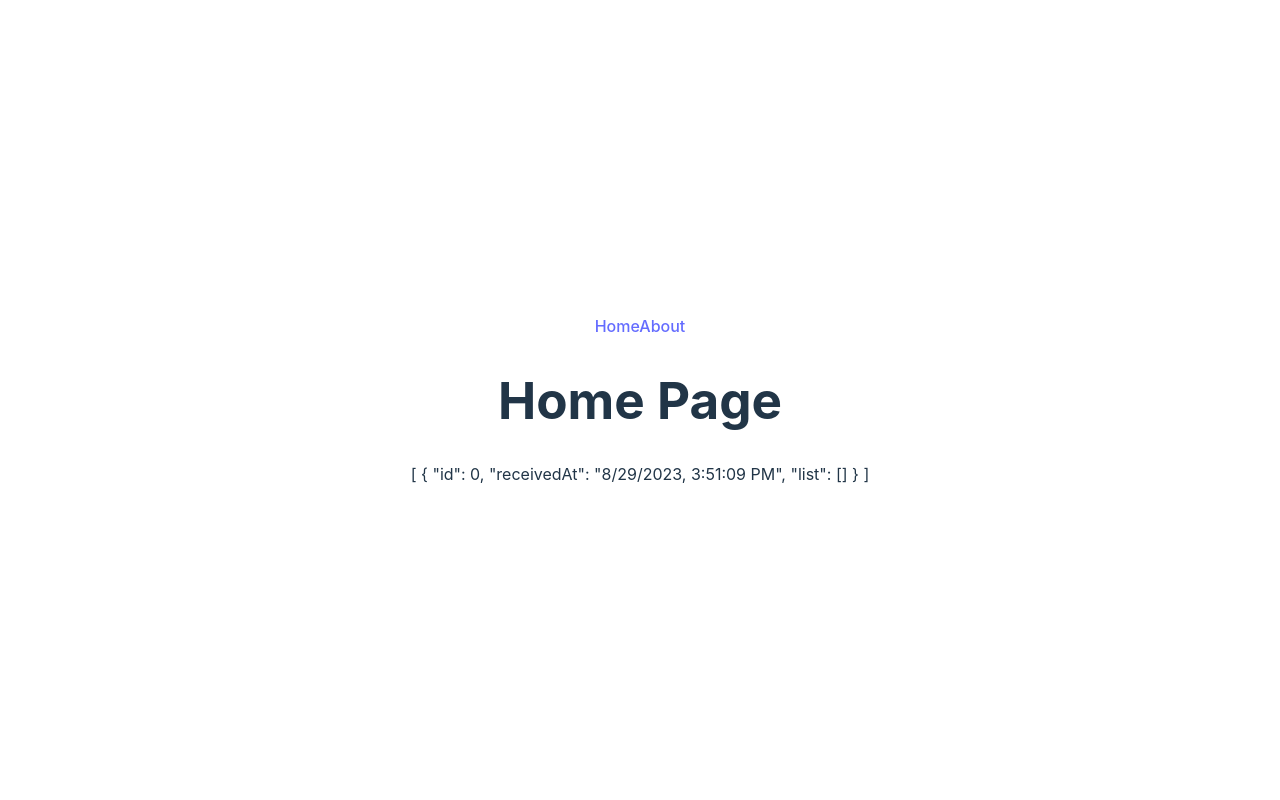
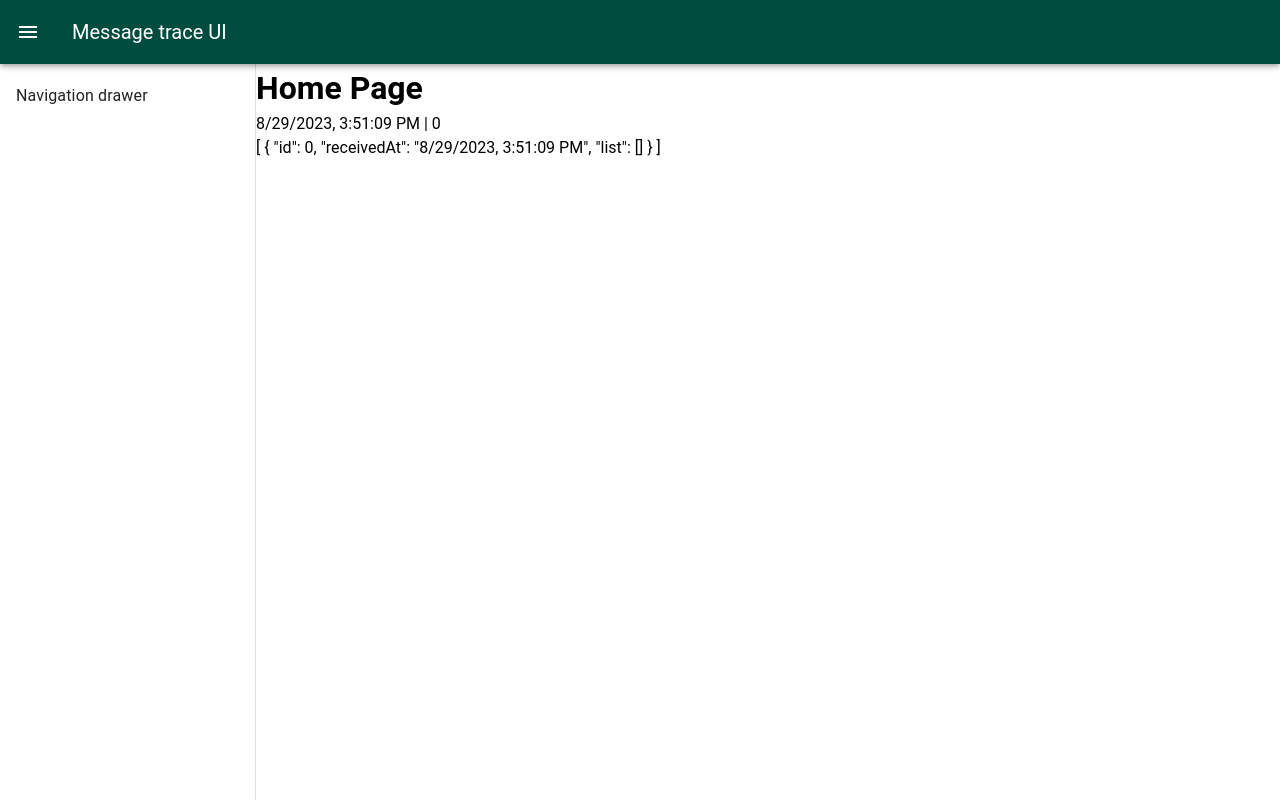
Before and after one commit to tq-bit/node-red-contrib-trace-messages, a Vue app in the folder trace/client/: page /about in a window 1280 px wide. Built offline with nearby package versions, Linux system fonts and the light colour scheme; no server answers.

Commit message:
feat: add vuetify

```diff
--- a/trace/client/package.json
+++ b/trace/client/package.json
@@ -11,9 +11,11 @@
   "dependencies": {
     "pinia": "^2.1.6",
     "vue": "^3.3.4",
-    "vue-router": "^4.2.4"
+    "vue-router": "^4.2.4",
+    "vuetify": "^3.3.14"
   },
   "devDependencies": {
+    "@mdi/font": "^7.2.96",
     "@vitejs/plugin-vue": "^4.2.3",
     "unplugin-vue-components": "^0.25.1",
     "vite": "^4.4.5"
--- a/trace/client/src/App.vue
+++ b/trace/client/src/App.vue
@@ -4,26 +4,29 @@ import { RouterLink, RouterView } from 'vue-router'
 
 <template>
   <div>
+    <v-layout class="rounded rounded-md">
+      <v-app-bar color="teal-darken-4" title="Message trace UI">
+        <template v-slot:prepend>
+          <v-app-bar-nav-icon></v-app-bar-nav-icon>
+        </template>
+      </v-app-bar>
+
+      <v-navigation-drawer>
+        <v-list>
+          <v-list-item title="Navigation drawer"></v-list-item>
+        </v-list>
+      </v-navigation-drawer>
+
+      <v-main>
+        <RouterView></RouterView>
+      </v-main>
+    </v-layout>
+
+
     <RouterLink to="/">Home</RouterLink>
     <RouterLink to="/about">About</RouterLink>
 
-    <RouterView></RouterView>
   </div>
 </template>
 
-<style scoped>
-.logo {
-  height: 6em;
-  padding: 1.5em;
-  will-change: filter;
-  transition: filter 300ms;
-}
-
-.logo:hover {
-  filter: drop-shadow(0 0 2em #646cffaa);
-}
-
-.logo.vue:hover {
-  filter: drop-shadow(0 0 2em #42b883aa);
-}
-</style>
+<style scoped></style>
--- a/trace/client/src/components/Home.vue
+++ b/trace/client/src/components/Home.vue
@@ -9,6 +9,11 @@ onMounted(() => traceStore.connect())
 
 <template>
   <h1>Home Page</h1>
+  <ul>
+    <li v-for="(trace) in traceStore.traceLists" :key="trace.id">
+    {{ trace.receivedAt }} | {{ trace.id }}
+  </li>
+  </ul>
   {{ traceStore.traceLists }}
 </template>
 
--- a/trace/client/src/main.js
+++ b/trace/client/src/main.js
@@ -1,7 +1,19 @@
-import { createApp } from 'vue'
+import { createApp } from 'vue';
 import { createPinia } from 'pinia';
-import './style.css'
-import App from './App.vue'
+import App from './App.vue';
 import router from './router/router';
 
-createApp(App).use(router).use(createPinia()).mount('#app')
+// Vuetify Imports
+import 'vuetify/styles';
+import { createVuetify } from 'vuetify';
+import * as components from 'vuetify/components';
+import * as directives from 'vuetify/directives';
+import '@mdi/font/css/materialdesignicons.css';
+
+const vuetify = createVuetify({
+	components,
+	directives,
+	icons: { defaultSet: 'mdi' },
+});
+
+createApp(App).use(router).use(createPinia()).use(vuetify).mount('#app');
--- a/trace/client/src/style.css
+++ /dev/null
@@ -1,89 +0,0 @@
-:root {
-  font-family: Inter, system-ui, Avenir, Helvetica, Arial, sans-serif;
-  line-height: 1.5;
-  font-weight: 400;
-
-  color-scheme: light dark;
-  color: rgba(255, 255, 255, 0.87);
-  background-color: #242424;
-
-  font-synthesis: none;
-  text-rendering: optimizeLegibility;
-  -webkit-font-smoothing: antialiased;
-  -moz-osx-font-smoothing: grayscale;
-  -webkit-text-size-adjust: 100%;
-}
-
-a {
-  font-weight: 500;
-  color: #646cff;
-  text-decoration: inherit;
-}
-a:hover {
-  color: #535bf2;
-}
-
-a {
-  font-weight: 500;
-  color: #646cff;
-  text-decoration: inherit;
-}
-a:hover {
-  color: #535bf2;
-}
-
-body {
-  margin: 0;
-  display: flex;
-  place-items: center;
-  min-width: 320px;
-  min-height: 100vh;
-}
-
-h1 {
-  font-size: 3.2em;
-  line-height: 1.1;
-}
-
-button {
-  border-radius: 8px;
-  border: 1px solid transparent;
-  padding: 0.6em 1.2em;
-  font-size: 1em;
-  font-weight: 500;
-  font-family: inherit;
-  background-color: #1a1a1a;
-  cursor: pointer;
-  transition: border-color 0.25s;
-}
-button:hover {
-  border-color: #646cff;
-}
-button:focus,
-button:focus-visible {
-  outline: 4px auto -webkit-focus-ring-color;
-}
-
-.card {
-  padding: 2em;
-}
-
-#app {
-  max-width: 1280px;
-  margin: 0 auto;
-  padding: 2rem;
-  text-align: center;
-}
-
-@media (prefers-color-scheme: light) {
-  :root {
-    color: #213547;
-    background-color: #ffffff;
-  }
-  a:hover {
-    color: #747bff;
-  }
-  button {
-    background-color: #f9f9f9;
-  }
-}
```
Also changed, not shown: 1 other file (tests, documents, lock files or other folders).
